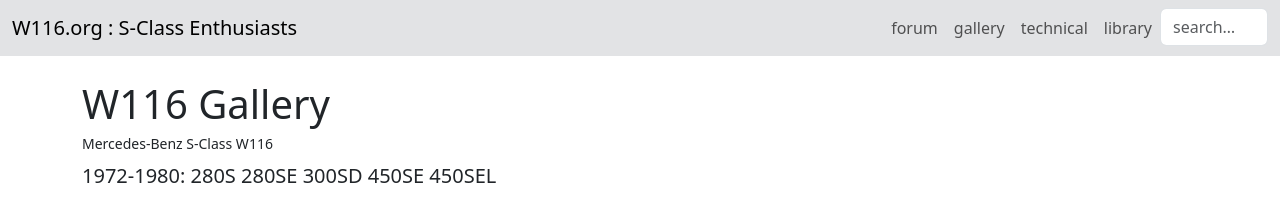
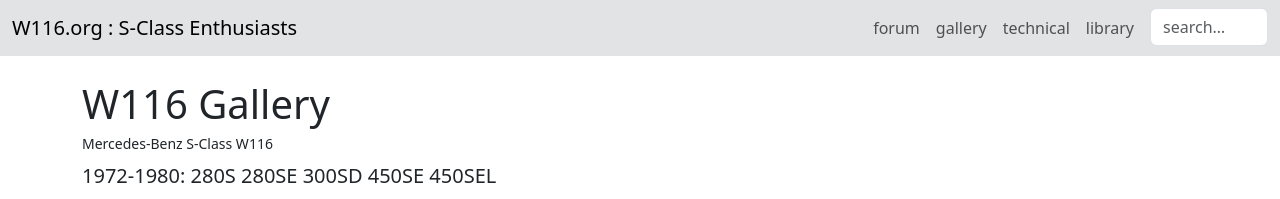
Before and after one commit to W116org/gallery, a Jekyll site: the page built from index.html, in a window 1280 px wide. Shown: the top 199 px of the page. Built offline with Jekyll 4.4.1, drawn with Linux system fonts in a browser that asks for light colours; comment, search, counter and statistics services are not loaded.

Commit message:
Update search_g.html

```diff
--- a/_includes/search_g.html
+++ b/_includes/search_g.html
@@ -1,8 +1,8 @@
 <!-- Google CSE Search Box Begins -->
-<form class="d-flex" id="searchbox_014336670215032357951:vtn0xkddfnw" action="//www.w116.org/search/">
+<form class="d-flex ps-2" id="searchbox_014336670215032357951:vtn0xkddfnw" action="//www.w116.org/search/">
     <div class="form-group search_box">
         <input type="hidden" name="cx" value="014336670215032357951:vtn0xkddfnw" />
-        <input name="q" type="text" class="form-control me-2 search_input" size="3rem" placeholder="search&hellip;" />
+        <input name="q" type="text" class="form-control search_input" size="5rem" placeholder="search&hellip;" />
         <input type="hidden" name="sa" value="Search" />
         <input type="hidden" name="cof" value="FORID:9" />
     </div>
```
